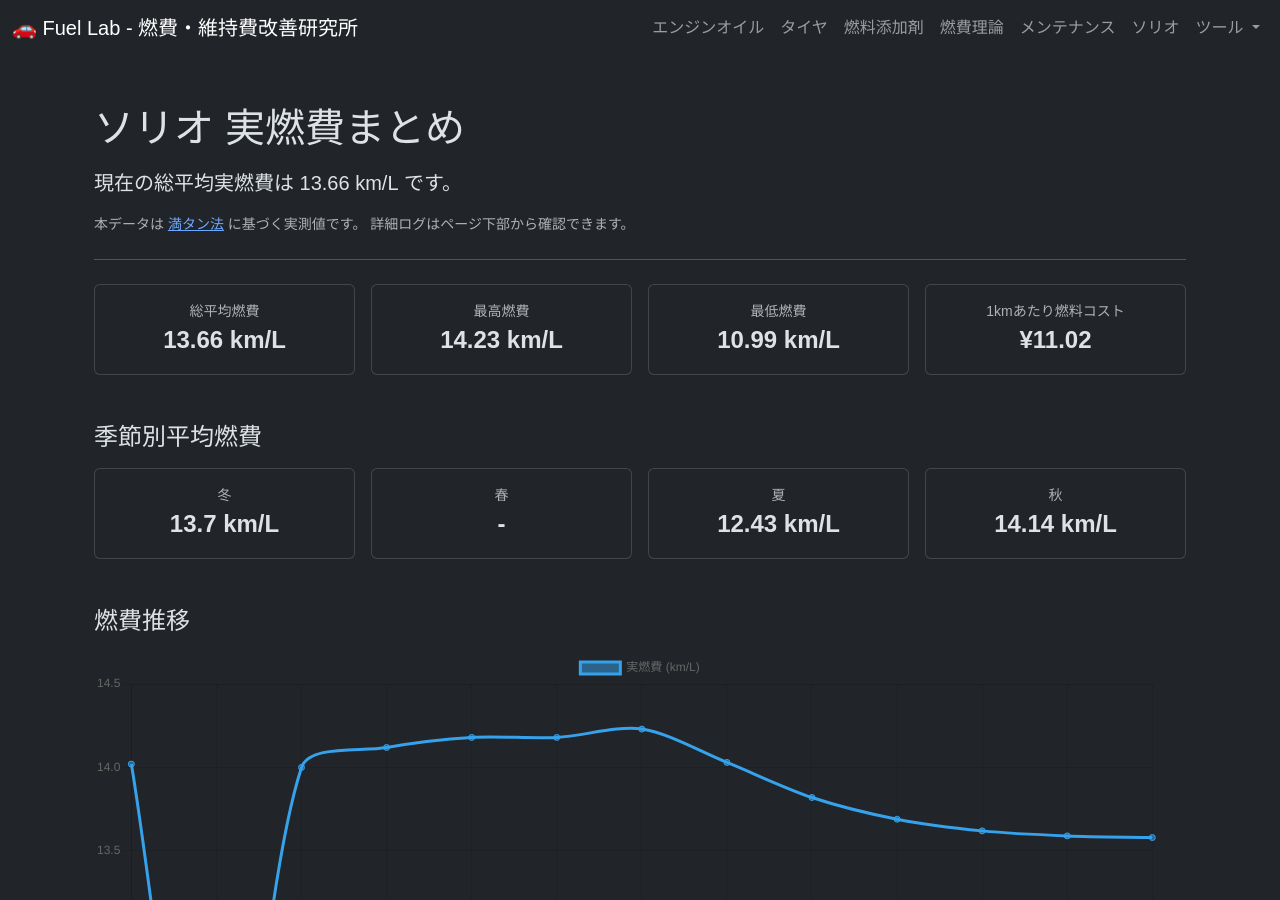
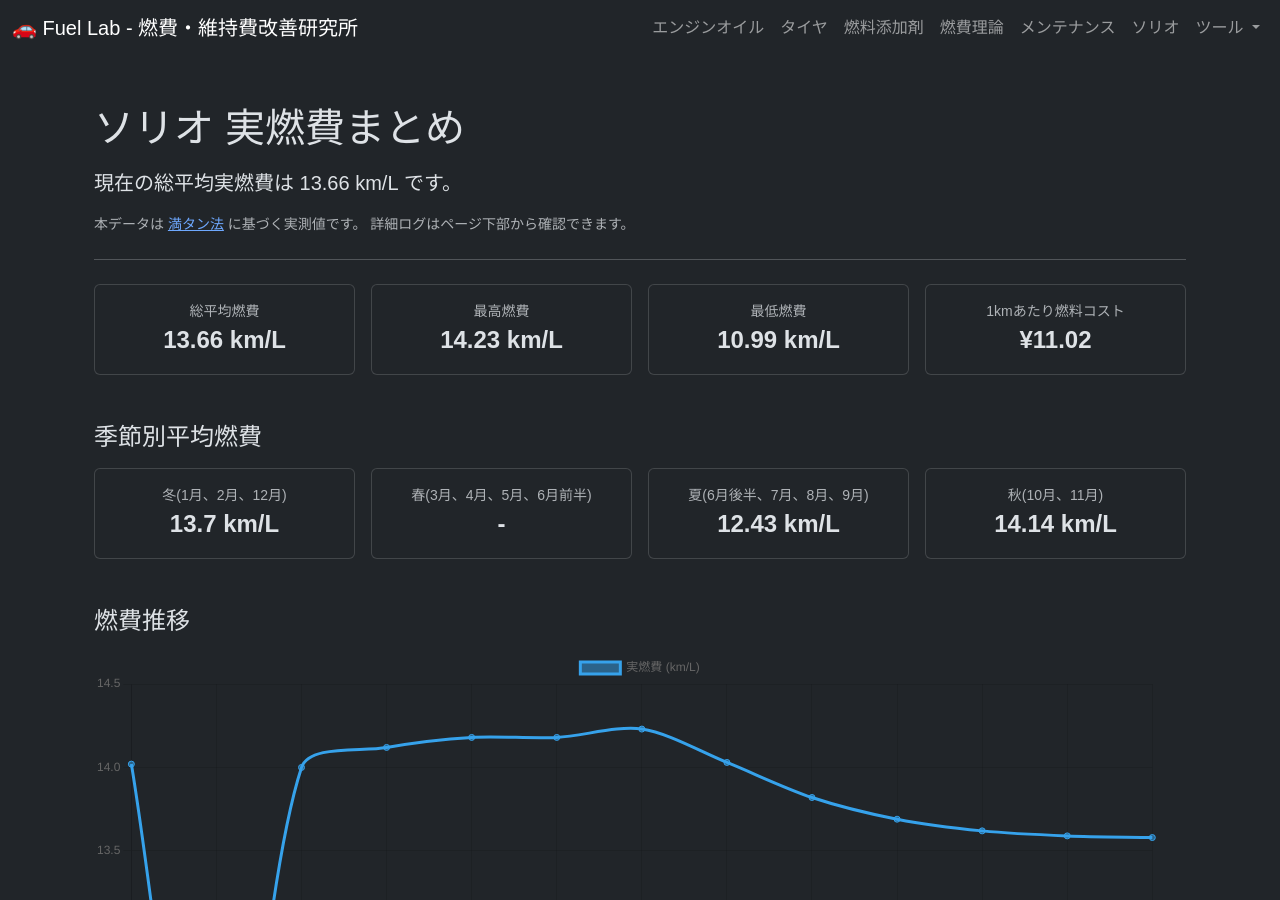
Before and after one commit to funyapar-org/fuel-lab, a Jekyll site: the page built from _solio/solio-fuel-summary.md, in a window 1280 px wide and 900 px high. Built offline with Jekyll 4.4.1, drawn with Linux system fonts in a browser that asks for light colours.

Commit message:
solio-fuel-summary.md を更新

```diff
--- a/_solio/solio-fuel-summary.md
+++ b/_solio/solio-fuel-summary.md
@@ -76,15 +76,14 @@
 
   </div>
 
-  <!-- 季節別 -->
-  <h2 class="h4 mb-3">季節別平均燃費</h2>
+  <h2 class="h4 mt-5 mb-3">季節別平均燃費</h2>
 
   <div class="row g-3 mb-5">
 
     <div class="col-md-3">
       <div class="card text-center">
         <div class="card-body">
-          <div class="text-muted small">冬</div>
+          <div class="text-muted small">冬(1月、2月、12月)</div>
           <div class="fs-4 fw-bold">
             {% if winter_avg %}{{ winter_avg }} km/L{% else %}-{% endif %}
           </div>
@@ -95,7 +94,7 @@
     <div class="col-md-3">
       <div class="card text-center">
         <div class="card-body">
-          <div class="text-muted small">春</div>
+          <div class="text-muted small">春(3月、4月、5月、6月前半)</div>
           <div class="fs-4 fw-bold">
             {% if spring_avg %}{{ spring_avg }} km/L{% else %}-{% endif %}
           </div>
@@ -106,7 +105,7 @@
     <div class="col-md-3">
       <div class="card text-center">
         <div class="card-body">
-          <div class="text-muted small">夏</div>
+          <div class="text-muted small">夏(6月後半、7月、8月、9月)</div>
           <div class="fs-4 fw-bold">
             {% if summer_avg %}{{ summer_avg }} km/L{% else %}-{% endif %}
           </div>
@@ -117,7 +116,7 @@
     <div class="col-md-3">
       <div class="card text-center">
         <div class="card-body">
-          <div class="text-muted small">秋</div>
+          <div class="text-muted small">秋(10月、11月)</div>
           <div class="fs-4 fw-bold">
             {% if autumn_avg %}{{ autumn_avg }} km/L{% else %}-{% endif %}
           </div>
```
